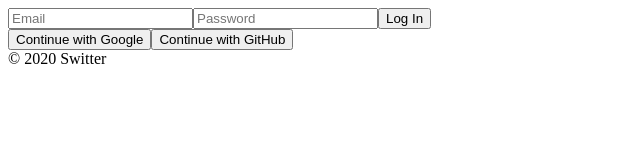
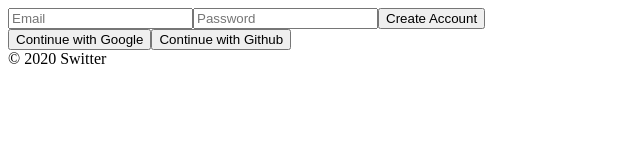
Before and after one commit to leeseongwon95/switter, a React (Create React App) app: page /#/ in a window 1280 px wide. Shown: the top 160 px of the page, without its empty margins (0-640 px from the left). Built offline with nearby package versions, Linux system fonts and the light colour scheme; no server answers.

Commit message:
Creating Account

```diff
--- a/src/routes/Auth.js
+++ b/src/routes/Auth.js
@@ -1,9 +1,10 @@
-import React from "react";
-import { useState } from "react";
+import React, { useState } from "react";
+import { authService } from "fbase";
 
 const Auth = () => {
   const [email, setEmail] = useState("");
   const [password, setPassword] = useState("");
+  const [newAccount, setNewAccount] = useState(true);
   const onChange = (event) => {
     const {
       target: { name, value },
@@ -14,15 +15,30 @@
       setPassword(value);
     }
   };
-  const onSubmit = (event) => {
-    event.preventDefalut();
+
+  const onSubmit = async (event) => {
+    event.preventDefault();
+    try {
+      let data;
+      if (newAccount) {
+        data = await authService.createUserWithEmailAndPassword(
+          email,
+          password
+        );
+      } else {
+        data = await authService.signInWithEmailAndPassword(email, password);
+      }
+      console.log(data);
+    } catch (error) {
+      console.log(error);
+    }
   };
   return (
     <div>
       <form onSubmit={onSubmit}>
         <input
           name="email"
-          type="text"
+          type="email"
           placeholder="Email"
           required
           value={email}
@@ -36,14 +52,13 @@
           value={password}
           onChange={onChange}
         />
-        <input type="submit" value="Log In" />
+        <input type="submit" value={newAccount ? "Create Account" : "Log In"} />
       </form>
       <div>
         <button>Continue with Google</button>
-        <button>Continue with GitHub</button>
+        <button>Continue with Github</button>
       </div>
     </div>
   );
 };
-
 export default Auth;
```
